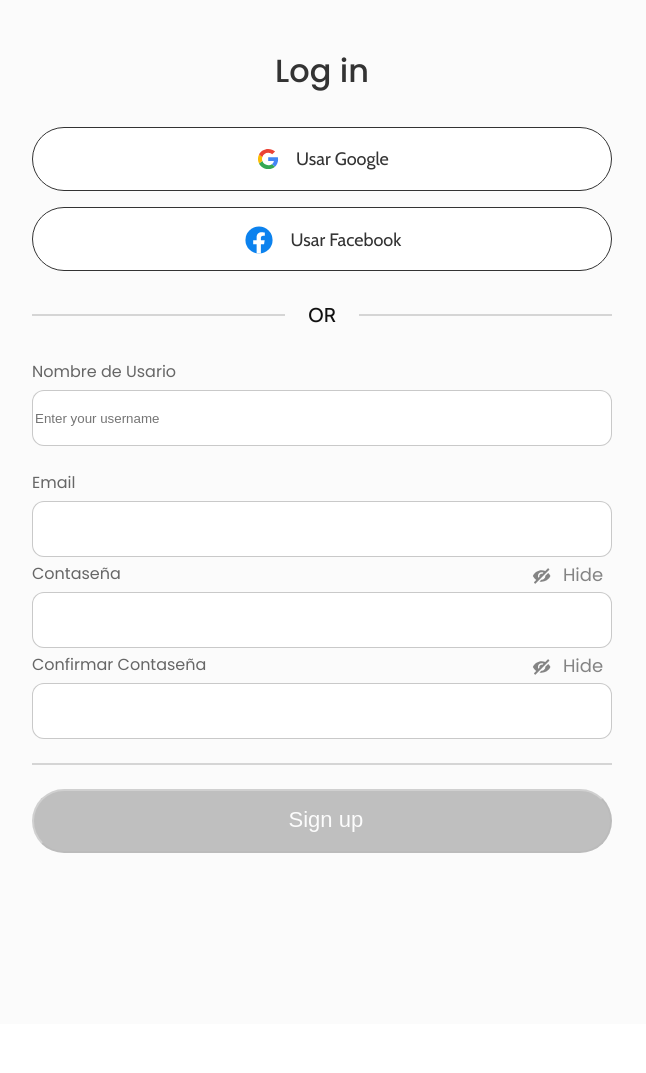
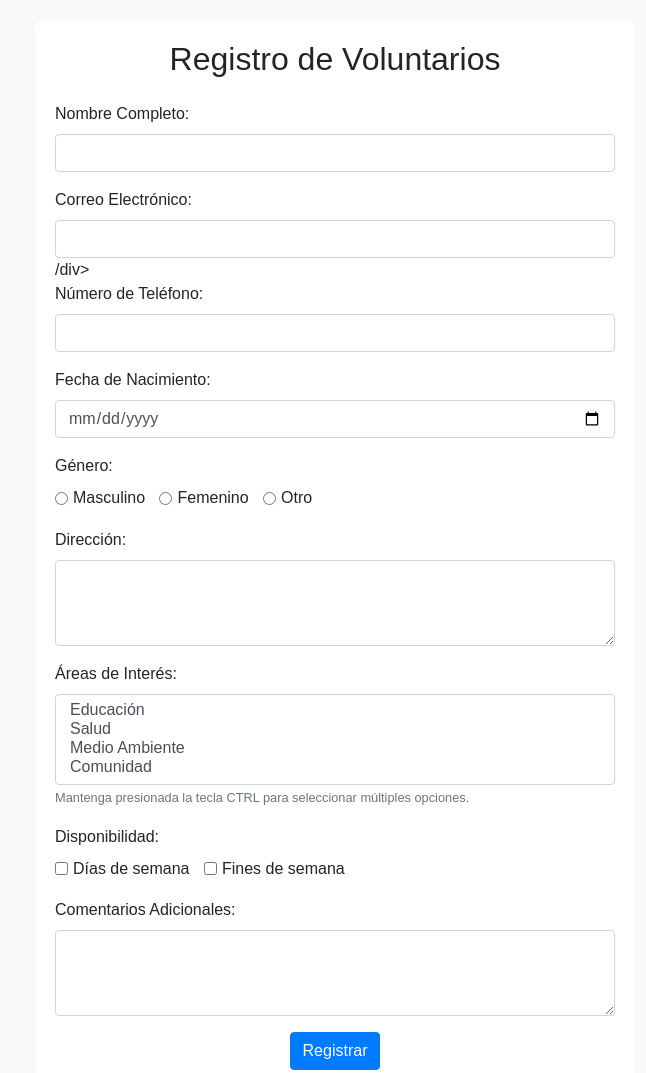
Before and after one commit to Lobo045/AppVoluntario, a website: page crear-cuenta.html in a window 1280 px wide. Shown: the top 1073 px of the page, without its empty margins (305-951 px from the left). Before the commit the page ends 1024 px from the top, so only its background shows below. Drawn offline with nearby package versions, Linux system fonts and the light colour scheme; a web font is replaced by a local one.

Commit message:
New Commit

```diff
--- a/crear-cuenta.html
+++ b/crear-cuenta.html
@@ -1,146 +1,122 @@
 <!DOCTYPE html>
-<html>
+<html lang="es">
 <head>
-    <meta charset="utf-8" />
-    <meta name="viewport" content="initial-scale=1, width=device-width" />
+<meta charset="UTF-8">
+<meta name="viewport" content="width=device-width, initial-scale=1.0">
+<title>Formulario de Registro de Voluntarios</title>
+<link rel="stylesheet" href="https://stackpath.bootstrapcdn.com/bootstrap/4.5.2/css/bootstrap.min.css">
+<style>body {
+  font-family: Arial, sans-serif;
+  background-color: #f8f9fa;
+  padding: 20px;
+}
 
-    <link rel="stylesheet" href="./css/global.css" />
-    <link rel="stylesheet" href="./css/log-in.css" />
-    <link
-      rel="stylesheet"
-      href="https://fonts.googleapis.com/css2?family=Poppins:wght@400;500&display=swap"
-    />
-    <link
-      rel="stylesheet"
-      href="https://fonts.googleapis.com/css2?family=Cabin:ital,wght@0,400;0,700;1,700&display=swap"
-    />
-    <link
-      rel="stylesheet"
-      href="https://fonts.googleapis.com/css2?family=Basic:wght@400&display=swap"
-    />
-    <link
-      rel="stylesheet"
-      href="https://fonts.googleapis.com/css2?family=Inter:wght@400;500;600;700&display=swap"
-    />
+.form-container {
+  max-width: 600px;
+  margin: auto;
+  padding: 20px;
+  background-color: #ffffff;
+  border-radius: 8px;
+  box-shadow: 0010pxrgba(0, 0, 0, 0.1);
+}
+
+.form-grouplabel {
+  font-weight: bold;
+}
+
+.form-check-inline {
+  margin-right: 10px;
+}
+
+.btn-primary {
+  background-color: #007bff;
+  border-color: #007bff;
+}
+
+.btn-primary:hover {
+  background-color: #0056b3;
+  border-color: #004085;
+}
+
+.text-danger {
+  font-size: 0.9rem;
+}
+</style>
 </head>
   <body>
-    <div class="log-in1">
-      <div class="log-in2">
-        <div class="frame-parent43">
-          <form class="log-in-parent" id="registerForm" >
-            <div class="log-in3">Log in</div>
-            <div class="social-media-signuplogin-group">
-              <div class="social-media-signuplogin2">
-                <div class="social-media-logo-container">
-                  <img
-                    class="social-media-logo2"
-                    alt=""
-                    src="./public/social-media-logo2.svg"
-                  />
-
-                  <div class="or">Usar Google</div>
+    <div class="form-container">
+      <h2 class="text-center mb-4">Registro de Voluntarios</h2>
+      <form id="volunteerForm">
+          <div class="form-group">
+            <label for="name">Nombre Completo:</label>
+            <input type="text" class="form-control" id="name" name="name" required>
+          </div>
+          <div class="form-group">
+            <label for="email">Correo Electrónico:</label>
+            <input type="email" class="form-control" id="email" name="email" required>/div>
+    <div class="form-group">
+      <label for="phone">Número de Teléfono:</label>
+      <input type="tel" class="form-control" id="phone" name="phone" required>
+    </div>
+    <div class="form-group">
+      <label for="dob">Fecha de Nacimiento:</label>
+      <input type="date" class="form-control" id="dob" name="dob" required>
+    </div>
+    <div class="form-group">
+      <label for="gender">Género:</label>
+      <br>
+      <div class="form-check form-check-inline">
+        <input class="form-check-input" type="radio" name="gender" id="male" value="male" required>
+        <label class="form-check-label" for="male">Masculino</label>
+      </div>
+      <div class="form-check form-check-inline">
+        <input class="form-check-input" type="radio" name="gender" id="female" value="female" required>
+        <label class="form-check-label" for="female">Femenino</label>
+      </div>
+      <div class="form-check form-check-inline">
+        <input class="form-check-input" type="radio" name="gender" id="other" value="other" required>
+        <label class="form-check-label" for="other">Otro</label>
       </div>
     </div>
-              <div class="social-media-signuplogin2">
-                <div class="social-media-logo-parent1">
-                  <img
-                    class="social-media-logo3"
-                    alt=""
-                    src="./public/social-media-logo.svg"
-                  />
-
-                  <div class="or">Usar Facebook</div>
+    <div class="form-group">
+      <label for="address">Dirección:</label>
+      <textarea class="form-control" id="address" name="address" rows="3" required>
+      </textarea>
+    </div>
+    <div class="form-group">
+      <label for="interests">Áreas de Interés:</label>
+      <select multiple class="form-control" id="interests" name="interests[]" required>
+        <option value="education">Educación</option>
+        <option value="health">Salud</option>
+        <option value="environment">Medio Ambiente</option>
+        <option value="community">Comunidad</option>
+      </select>
+      <small class="text-muted">Mantenga presionada la tecla CTRL para seleccionar múltiples opciones.</small>
+    </div>
+    <div class="form-group">
+        <label for="availability">Disponibilidad:</label>
+        <br>
+        <div class="form-check form-check-inline">
+        <input class="form-check-input" type="checkbox" id="weekday" name="availability" value="weekday">
+        <label class="form-check-label" for="weekday">Días de semana</label>
+      </div>
+      <div class="form-check form-check-inline">
+        <input class="form-check-input" type="checkbox" id="weekend" name="availability" value="weekend">
+        <label class="form-check-label" for="weekend">Fines de semana</label>
         </div>
     </div>
+      <div class="form-group">
+      <label for="comments">Comentarios Adicionales:</label>
+      <textarea class="form-control" id="comments" name="comments" rows="3">
+      </textarea>
     </div>
-            <div class="divider">
-              <div class="divider1"></div>
-              <div class="or">OR</div>
-              <div class="divider1"></div>
+    <div class="form-group text-center">
+      <button type="submit" class="btn btn-primary">Registrar</button>
     </div>
-            <div class="email-parent">
-              <div class="email">
-                <div class="label-parent1">
-                  <label class="label3">Nombre de Usario</label>
-                  <div class="password-hide-see3">
-                    <img class="icon3" alt="" src="./public/icon.svg" />
-
-                    <div class="hide3">Hide</div>
-                  </div>
-                </div>
-                <input type="text" id="name" name="name" placeholder="Enter your username" required class="text-field6" />
-                  <div class="inputs3">
-                    <div class="or">Enter your email address</div>
-                    <div class="rectangle-div"></div>
-                  </div>
-                  <img class="icons4" alt="" src="./public/icons.svg" />
-                </input>
-                <div class="error-message3" id="emailError">Error message</div>
-              </div>
-              <div class="email-parent">
-                <div class="text-field-group">
-                  <div class="email">
-                    <div class="label-parent1">
-                      <label class="label3">Email</label>
-                    </div>
-                    <input class="text-field8" type="email" id="email" name="email" required />
-                      <div class="inputs3">
-                        <div class="inputs-child1"></div>
-                      </div>
-                      <img class="icons4" alt="" src="./public/icons.svg" />
-                    </input>
-                    <div class="error-message3" id="emailError">Error message</div>
-                    <div class="text-field-group">
-                      <div class="email">
-                        <div class="label-parent1">
-                          <label class="label3">Contaseña</label>
-                          <div class="password-hide-see4">
-                            <img class="icon3" alt="" src="./public/icon.svg" />
-                            <div class="hide3">Hide</div>
-                          </div>
-                        </div>
-                        <input class="text-field8" type="password" id="password" name="password" required />
-                          <div class="inputs3">
-                            <div class="inputs-child1"></div>
-                          </div>
-                          <img class="icons4" alt="" src="./public/icons.svg" />
-                        </input>
-                        <div class="label-parent1">
-                          <label class="label3">Confirmar Contaseña</label>
-                          <div class="password-hide-see4">
-                            <img class="icon3" alt="" src="./public/icon.svg" />
-                            <div class="hide3">Hide</div>
-                          </div>
-                        </div>
-                        <input class="text-field8" type="password" id="confirmPassword" name="confirmPassword" required />
-                          <div class="inputs3">
-                            <div class="inputs-child1"></div>
-                          </div>
-                          <img class="icons4" alt="" src="./public/icons.svg" />
-                        </input>
-                    <div class="error-message3" id="confirmPasswordError" id="passwordError">Error message</div>
-                  </div>
-                </div>
-              </div>
-            </div>
-          <div class="divider3">
-            <div class="divider1"></div>
-            <i class="or1">OR</i>
-            <div class="divider1"></div>
-          </div>
-          <button class="button1" id="buttonContainer" type="submit">
-            <div class="button2">
-              <div class="icons-container">
-                <img class="icons6" alt="" src="./public/icons1.svg" />
-                <div class="or">Sign up</div>
-              </div>
-            </div>
-          </button>
   </form>
   </div>
-    </div>
-
-    <script src="js/crearcuenta.js"> </script>
-
-  </body>
+  <script src="https://code.jquery.com/jquery-3.5.1.slim.min.js"></script>
+  <script src="https://cdn.jsdelivr.net/npm/@popperjs/core@2.9.2/dist/umd/popper.min.js"></script>
+  <script src="https://stackpath.bootstrapcdn.com/bootstrap/4.5.2/js/bootstrap.min.js"></script>
+|</body>
 </html>
--- a/js/crearcuenta.js
+++ b/js/crearcuenta.js
@@ -12,25 +12,25 @@ document.getElementById('registerForm').addEventListener('submit', async functio
         return;
     }
 
-    // Datos del usuario
-    const userData = { name, email, password };
+    // Datos del voluntario
+    const volunteerData = { name, email, password };
 
     try {
-        const response = await fetch('http://localhost:3000/api/register', {
+        const response = await fetch('http://localhost:3000/api/voluntarios', {
             method: 'POST',
             headers: {
                 'Content-Type': 'application/json'
             },
-            body: JSON.stringify(userData)
+            body: JSON.stringify(volunteerData)
         });
 
         const result = await response.json();
 
         if (response.ok) {
-            alert('Usuario registrado exitosamente');
+            alert('Voluntario registrado exitosamente');
             // Puedes redirigir al usuario o limpiar el formulario aquí
         } else {
-            document.getElementById('emailError').textContent = result.message || 'Error al registrar el usuario';
+            document.getElementById('emailError').textContent = result.message || 'Error al registrar el voluntario';
         }
     } catch (error) {
         console.error('Error:', error);
--- a/mysqlapi/index.js
+++ b/mysqlapi/index.js
@@ -1,6 +1,7 @@
 const express = require('express');
 const mysql = require('mysql2');
 const bodyParser = require('body-parser');
+const cors = require('cors');
 
 const app = express();
 const PORT = process.env.PORT || 3000;
```
Also changed, not shown: index.html (+12 -12 lines), inscripcion.html (added, +23 -0 lines). Lines whose indentation alone changed are shown as unchanged.
